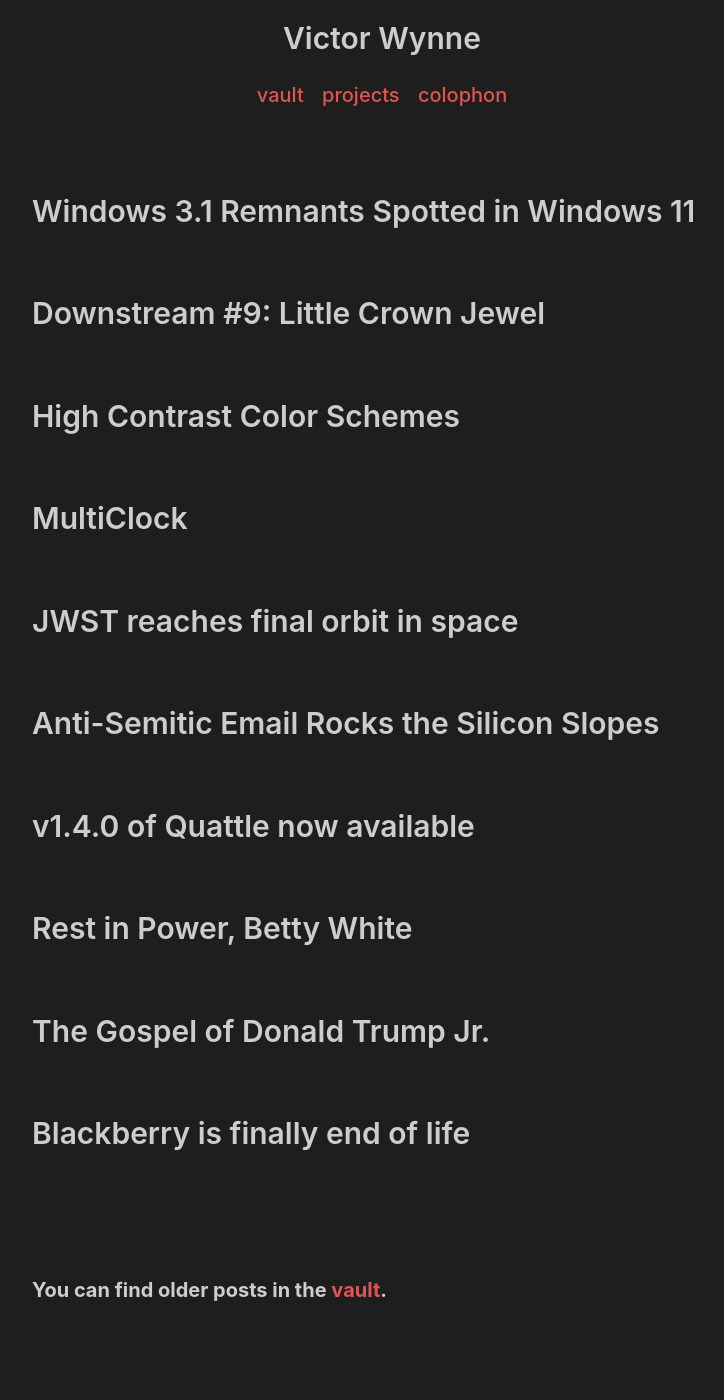
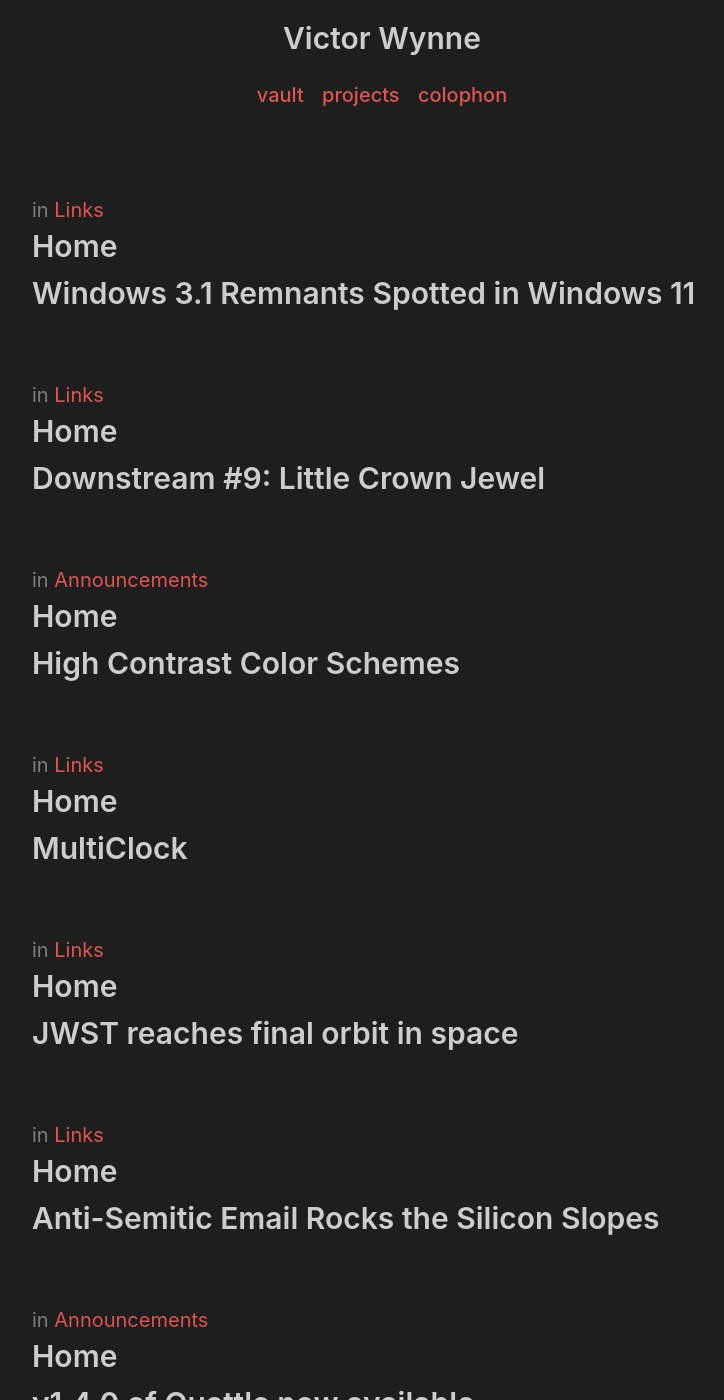
Before and after one commit to wertercatt/tooters, a Jekyll site: the page built from index.html, in a window 1280 px wide and 1400 px high. Shown: the whole window, without its empty margins (258-982 px from the left). Built offline with Jekyll 4.4.1, drawn with Linux system fonts in a browser that asks for light colours; some of the changed text lies outside the part shown.

Commit message:
Update index.html

```diff
--- a/index.html
+++ b/index.html
@@ -8,6 +8,24 @@
 {% for post in site.posts limit:10 %}
 
 <article class="post">
+  <time datetime="{{ page.date | date_to_xmlschema }}" class="post-date">{{ page.date | date_to_long_string: "ordinal", "US" }}
+  {% if post %}
+  {% assign categories = post.categories %}
+  {% else %}
+  {% assign categories = page.categories %}
+  {% endif %}
+  {% if categories.size > 0 %}in{% endif %}
+  {% for category in categories %}
+  <a href="{{site.baseurl}}/categories/#{{category|slugize}}">{{category}}</a>{% unless forloop.last %},{% endunless %}
+  {% endfor %}</time>
+
+{% if page.link %}
+<h2 class="post-title"><a href="{{ page.link }}">
+  {{ page.title | smartify }} <span class="link-arrow">&rarr;</span></a>
+</h2>
+  {% else %}
+<h2 class="post-title">{{ page.title | smartify }}</h2>
+  {% endif %}
   <h2 class="post-title"><a href="{{ post.url }}">{{ post.title | smartify }}</a></h2>
   <br>
 
```
